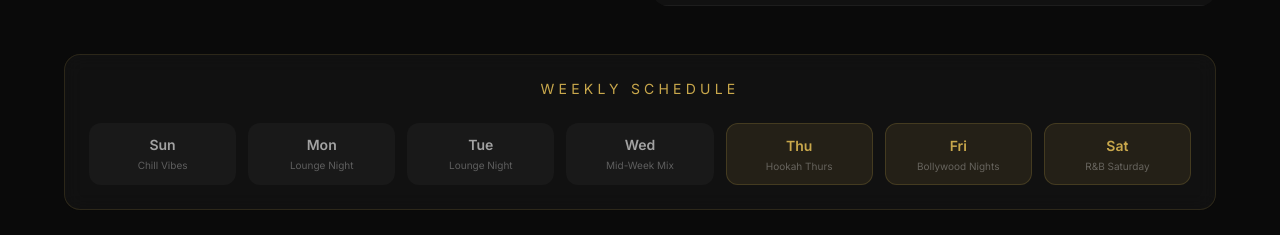
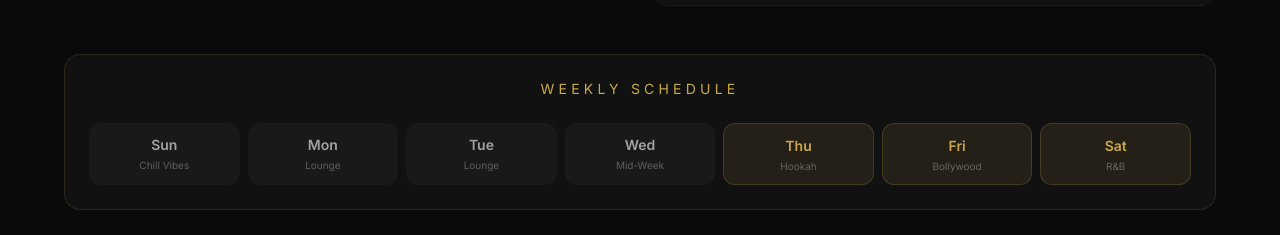
Before and after one commit to alurisaikiran/tamaasha-website, a Next.js app: page / in a window 1280 px wide. Shown: the part 3260-3495 px from the top of the page. Built offline with nearby package versions, Linux system fonts and the light colour scheme.

Commit message:
Fix mobile padding: reduce section spacing and heading sizes across all sections

```diff
--- a/components/AboutSection.tsx
+++ b/components/AboutSection.tsx
@@ -20,7 +20,7 @@ const highlights = [
 
 export default function AboutSection() {
   return (
-    <section id="about" className="py-24 px-6 relative">
+    <section id="about" className="py-16 sm:py-24 px-6 relative">
       <div className="absolute top-0 left-1/2 -translate-x-1/2 w-full max-w-4xl h-px bg-gradient-to-r from-transparent via-[#c9a84c]/20 to-transparent" />
 
       <div className="max-w-6xl mx-auto">
@@ -30,7 +30,7 @@ export default function AboutSection() {
           whileInView={{ opacity: 1, y: 0 }}
           viewport={{ once: true }}
           transition={{ duration: 0.7 }}
-          className="text-center mb-16"
+          className="text-center mb-10 sm:mb-16"
         >
           <p className="text-xs tracking-[0.4em] uppercase text-[#c9a84c] mb-4 flex items-center justify-center gap-2">
             <Sparkles size={12} /> Our Story <Sparkles size={12} />
--- a/components/ContactSection.tsx
+++ b/components/ContactSection.tsx
@@ -58,7 +58,7 @@ export default function ContactSection() {
   };
 
   return (
-    <section id="contact" className="py-24 px-6 relative bg-[#111111]">
+    <section id="contact" className="py-16 sm:py-24 px-6 relative bg-[#111111]">
       <div className="absolute top-0 left-1/2 -translate-x-1/2 w-full max-w-4xl h-px bg-gradient-to-r from-transparent via-[#c9a84c]/20 to-transparent" />
 
       <div className="max-w-6xl mx-auto">
@@ -68,13 +68,13 @@ export default function ContactSection() {
           whileInView={{ opacity: 1, y: 0 }}
           viewport={{ once: true }}
           transition={{ duration: 0.7 }}
-          className="text-center mb-16"
+          className="text-center mb-10 sm:mb-16"
         >
           <p className="text-xs tracking-[0.4em] uppercase text-[#c9a84c] mb-4 flex items-center justify-center gap-2">
             <Sparkles size={12} /> Get in Touch <Sparkles size={12} />
           </p>
           <h2
-            className="text-5xl md:text-6xl font-bold text-white mb-6"
+            className="text-4xl md:text-5xl lg:text-6xl font-bold text-white mb-6"
             style={{ fontFamily: "var(--font-playfair)" }}
           >
             Reserve Your <span className="text-gold-gradient">Table</span>
@@ -170,7 +170,7 @@ export default function ContactSection() {
                 </button>
               </motion.div>
             ) : (
-              <form onSubmit={handleSubmit} className="glass-card rounded-2xl p-8 space-y-5">
+              <form onSubmit={handleSubmit} className="glass-card rounded-2xl p-5 sm:p-8 space-y-5">
                 <div className="grid grid-cols-1 sm:grid-cols-2 gap-5">
                   <div>
                     <label className="text-xs text-white/40 uppercase tracking-wider block mb-2">Full Name *</label>
--- a/components/EventsSection.tsx
+++ b/components/EventsSection.tsx
@@ -93,7 +93,7 @@ function Countdown({ targetDate }: { targetDate: string }) {
 
 export default function EventsSection() {
   return (
-    <section id="events" className="py-24 px-6 relative bg-[#0a0a0a]">
+    <section id="events" className="py-16 sm:py-24 px-6 relative bg-[#0a0a0a]">
       <div className="absolute top-0 left-1/2 -translate-x-1/2 w-full max-w-4xl h-px bg-gradient-to-r from-transparent via-[#c9a84c]/20 to-transparent" />
 
       <div className="max-w-6xl mx-auto">
@@ -103,13 +103,13 @@ export default function EventsSection() {
           whileInView={{ opacity: 1, y: 0 }}
           viewport={{ once: true }}
           transition={{ duration: 0.7 }}
-          className="text-center mb-16"
+          className="text-center mb-10 sm:mb-16"
         >
           <p className="text-xs tracking-[0.4em] uppercase text-[#c9a84c] mb-4 flex items-center justify-center gap-2">
             <Sparkles size={12} /> Live & Upcoming <Sparkles size={12} />
           </p>
           <h2
-            className="text-5xl md:text-6xl font-bold text-white mb-6"
+            className="text-4xl md:text-5xl lg:text-6xl font-bold text-white mb-6"
             style={{ fontFamily: "var(--font-playfair)" }}
           >
             Events & <span className="text-gold-gradient">Entertainment</span>
@@ -216,19 +216,19 @@ export default function EventsSection() {
           className="mt-12 glass-card rounded-2xl p-6"
         >
           <h3 className="text-center text-sm tracking-[0.3em] uppercase text-[#c9a84c] mb-6">Weekly Schedule</h3>
-          <div className="grid grid-cols-2 sm:grid-cols-4 md:grid-cols-7 gap-3">
+          <div className="flex gap-2 overflow-x-auto scrollbar-hide -mx-6 px-6 sm:mx-0 sm:px-0 sm:grid sm:grid-cols-7">
             {[
               { day: "Sun", note: "Chill Vibes" },
-              { day: "Mon", note: "Lounge Night" },
-              { day: "Tue", note: "Lounge Night" },
-              { day: "Wed", note: "Mid-Week Mix" },
-              { day: "Thu", note: "Hookah Thurs", highlight: true },
-              { day: "Fri", note: "Bollywood Nights", highlight: true },
-              { day: "Sat", note: "R&B Saturday", highlight: true },
+              { day: "Mon", note: "Lounge" },
+              { day: "Tue", note: "Lounge" },
+              { day: "Wed", note: "Mid-Week" },
+              { day: "Thu", note: "Hookah", highlight: true },
+              { day: "Fri", note: "Bollywood", highlight: true },
+              { day: "Sat", note: "R&B", highlight: true },
             ].map((d) => (
               <div
                 key={d.day}
-                className={`rounded-xl p-3 text-center ${
+                className={`flex-shrink-0 rounded-xl p-3 text-center w-[80px] sm:w-auto ${
                   d.highlight ? "bg-[#c9a84c]/10 border border-[#c9a84c]/20" : "bg-white/3"
                 }`}
               >
--- a/components/GallerySection.tsx
+++ b/components/GallerySection.tsx
@@ -102,7 +102,7 @@ export default function GallerySection() {
   const filtered = active === "all" ? galleryItems : galleryItems.filter((i) => i.category === active);
 
   return (
-    <section id="gallery" className="py-24 px-6 relative">
+    <section id="gallery" className="py-16 sm:py-24 px-6 relative">
       <div className="absolute top-0 left-1/2 -translate-x-1/2 w-full max-w-4xl h-px bg-gradient-to-r from-transparent via-[#c9a84c]/20 to-transparent" />
 
       <div className="max-w-6xl mx-auto">
@@ -112,13 +112,13 @@ export default function GallerySection() {
           whileInView={{ opacity: 1, y: 0 }}
           viewport={{ once: true }}
           transition={{ duration: 0.7 }}
-          className="text-center mb-16"
+          className="text-center mb-10 sm:mb-16"
         >
           <p className="text-xs tracking-[0.4em] uppercase text-[#c9a84c] mb-4 flex items-center justify-center gap-2">
             <Sparkles size={12} /> Visual Experience <Sparkles size={12} />
           </p>
           <h2
-            className="text-5xl md:text-6xl font-bold text-white mb-6"
+            className="text-4xl md:text-5xl lg:text-6xl font-bold text-white mb-6"
             style={{ fontFamily: "var(--font-playfair)" }}
           >
             The <span className="text-gold-gradient">Gallery</span>
--- a/components/MenuSection.tsx
+++ b/components/MenuSection.tsx
@@ -101,7 +101,7 @@ export default function MenuSection() {
   const activeCat = categories.find((c) => c.id === active)!;
 
   return (
-    <section id="menu" className="py-24 px-6 relative">
+    <section id="menu" className="py-16 sm:py-24 px-6 relative">
       <div className="absolute top-0 left-1/2 -translate-x-1/2 w-full max-w-4xl h-px bg-gradient-to-r from-transparent via-[#c9a84c]/30 to-transparent" />
 
       <div className="max-w-6xl mx-auto">
@@ -111,7 +111,7 @@ export default function MenuSection() {
           whileInView={{ opacity: 1, y: 0 }}
           viewport={{ once: true }}
           transition={{ duration: 0.7 }}
-          className="text-center mb-12"
+          className="text-center mb-8 sm:mb-12"
         >
           <p className="text-xs tracking-[0.4em] uppercase text-[#c9a84c] mb-4 flex items-center justify-center gap-2">
             <Sparkles size={12} /> Curated Selection <Sparkles size={12} />
--- a/components/TestimonialsSection.tsx
+++ b/components/TestimonialsSection.tsx
@@ -50,7 +50,7 @@ const reviews = [
 
 export default function TestimonialsSection() {
   return (
-    <section id="testimonials" className="py-24 px-6 relative bg-[#0a0a0a]">
+    <section id="testimonials" className="py-16 sm:py-24 px-6 relative bg-[#0a0a0a]">
       <div className="absolute top-0 left-1/2 -translate-x-1/2 w-full max-w-4xl h-px bg-gradient-to-r from-transparent via-[#c9a84c]/20 to-transparent" />
 
       <div className="max-w-6xl mx-auto">
@@ -60,13 +60,13 @@ export default function TestimonialsSection() {
           whileInView={{ opacity: 1, y: 0 }}
           viewport={{ once: true }}
           transition={{ duration: 0.7 }}
-          className="text-center mb-16"
+          className="text-center mb-10 sm:mb-16"
         >
           <p className="text-xs tracking-[0.4em] uppercase text-[#c9a84c] mb-4 flex items-center justify-center gap-2">
             <Sparkles size={12} /> Guest Reviews <Sparkles size={12} />
           </p>
           <h2
-            className="text-5xl md:text-6xl font-bold text-white mb-6"
+            className="text-4xl md:text-5xl lg:text-6xl font-bold text-white mb-6"
             style={{ fontFamily: "var(--font-playfair)" }}
           >
             What They&apos;re <span className="text-gold-gradient">Saying</span>
--- a/components/VIPSection.tsx
+++ b/components/VIPSection.tsx
@@ -58,7 +58,7 @@ const packages = [
 
 export default function VIPSection() {
   return (
-    <section id="vip" className="py-24 px-6 relative">
+    <section id="vip" className="py-16 sm:py-24 px-6 relative">
       <div className="absolute top-0 left-1/2 -translate-x-1/2 w-full max-w-4xl h-px bg-gradient-to-r from-transparent via-[#c9a84c]/20 to-transparent" />
 
       {/* Real background photo with deep overlay */}
@@ -81,7 +81,7 @@ export default function VIPSection() {
           whileInView={{ opacity: 1, y: 0 }}
           viewport={{ once: true }}
           transition={{ duration: 0.7 }}
-          className="text-center mb-16"
+          className="text-center mb-10 sm:mb-16"
         >
           <p className="text-xs tracking-[0.4em] uppercase text-[#c9a84c] mb-4 flex items-center justify-center gap-2">
             <Sparkles size={12} /> Exclusive Packages <Sparkles size={12} />
```
